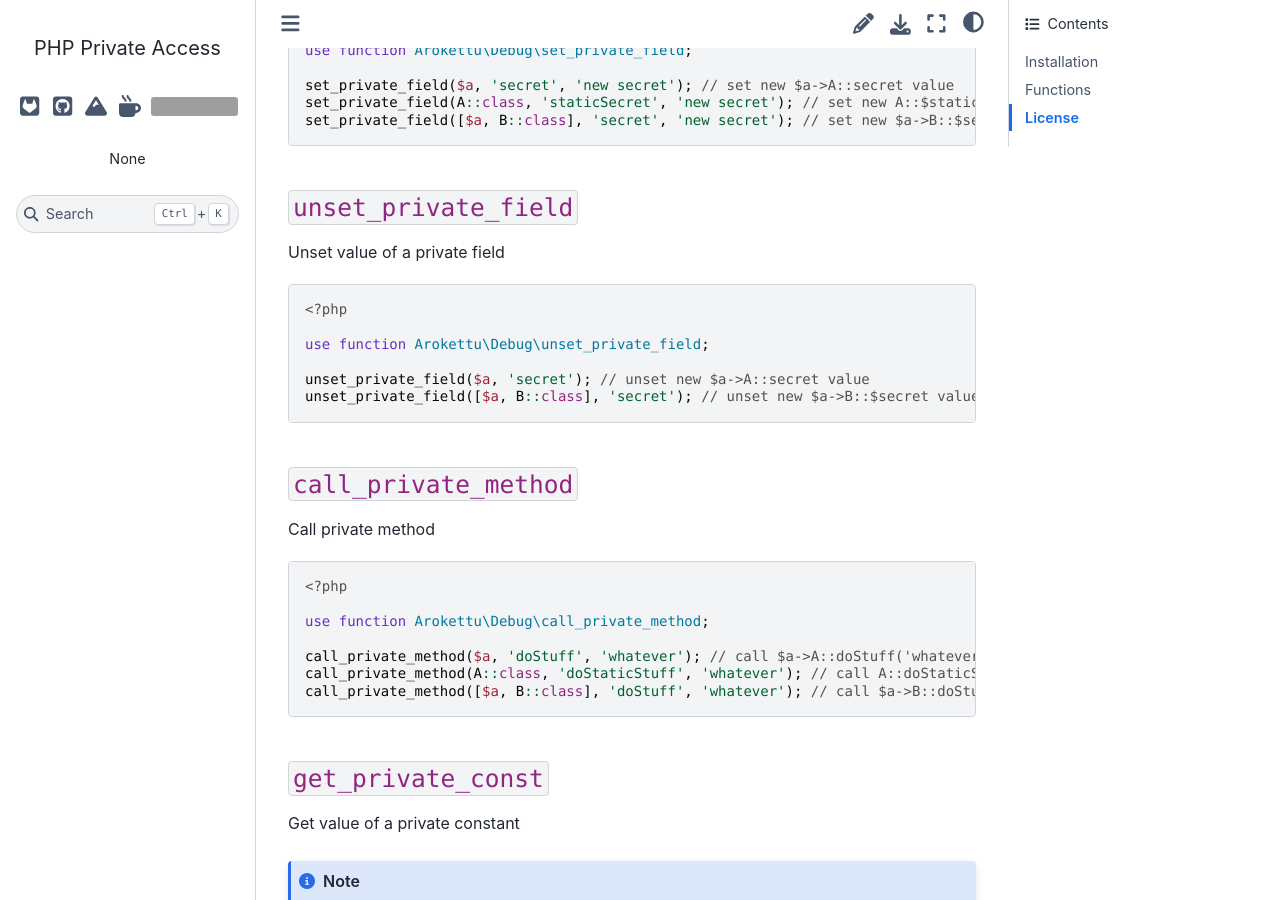
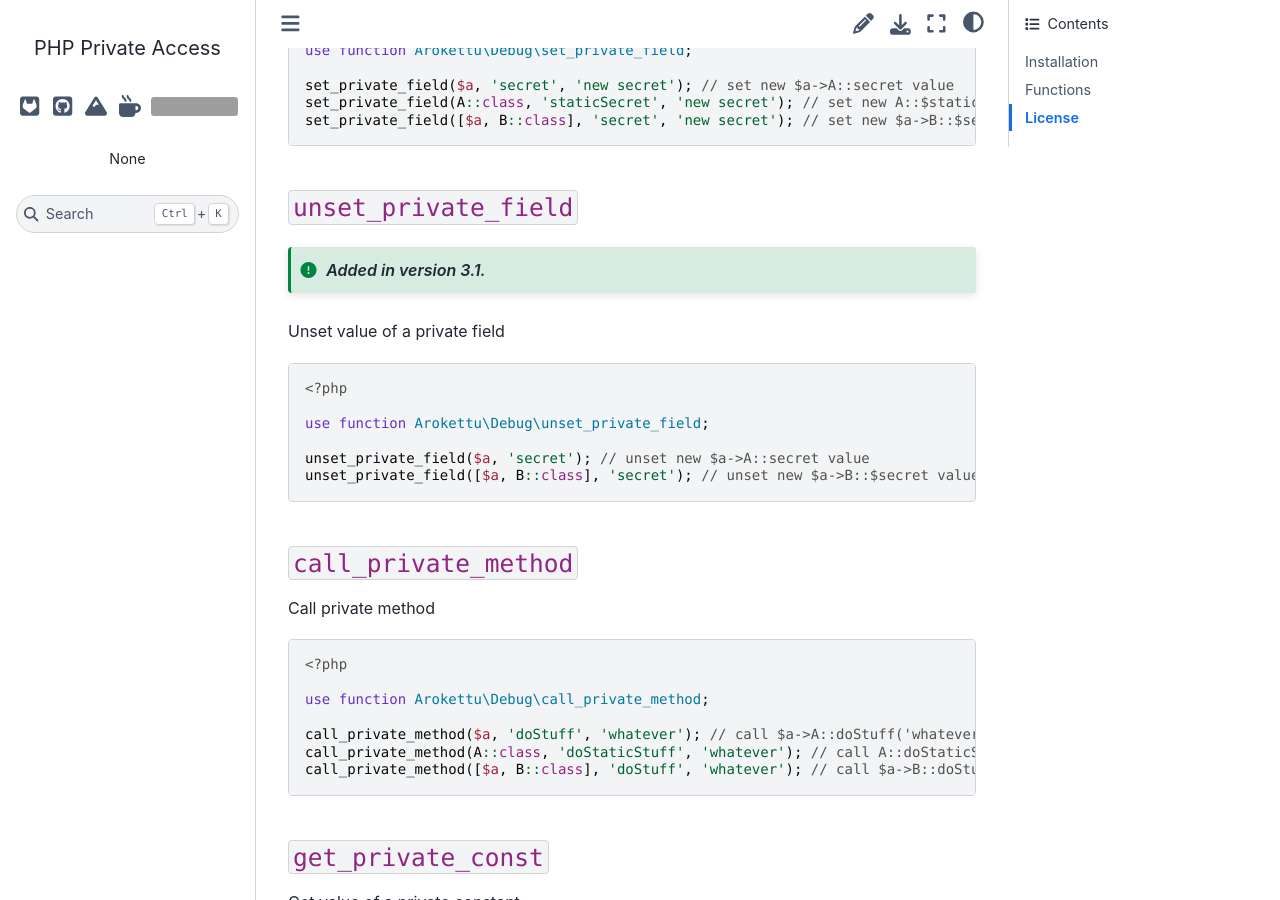
Before and after one commit to arokettu/php-private-access, a Sphinx documentation site: the page built from docs/index.rst, in a window 1280 px wide and 900 px high, scrolled down 1667 px. Built offline with Sphinx 7.4.7 and the Sphinx Book theme 1.1.4, drawn with Linux system fonts in a browser that asks for light colours; grey boxes are pictures that could not be loaded.

Commit message:
Add versionadded

```diff
--- a/docs/index.rst
+++ b/docs/index.rst
@@ -85,6 +85,8 @@ Set value of a private field
 ``unset_private_field``
 ---------------------
 
+.. versionadded:: 3.1
+
 Unset value of a private field
 
 .. code-block:: php
```
